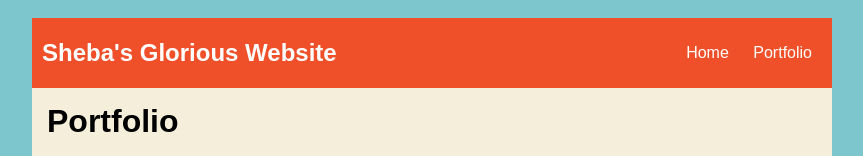
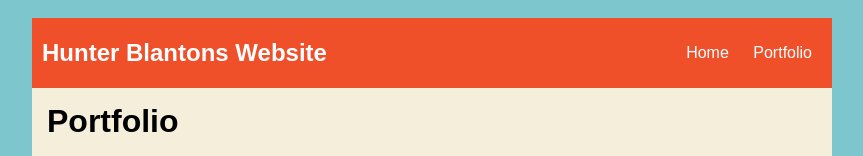
Before and after one commit to Hdb0115157/Hdb0115157.github.io, a plain HTML site: page portfolio.html in a window 1280 px wide. Shown: the top 156 px of the page, without its empty margins (208-1071 px from the left). Drawn offline with Linux system fonts and the light colour scheme.

Commit message:
finished portfolio

```diff
--- a/portfolio.html
+++ b/portfolio.html
@@ -85,7 +85,7 @@
     <body>
       <div id="all-contents">
           <nav>
-              <h1>Sheba's Glorious Website</h1>
+              <h1> Hunter Blantons Website </h1>
               <ul id="nav-ul">
                  <li class="nav-li">
                  <a class="nav-a" href="index.html">Home</a>
```
